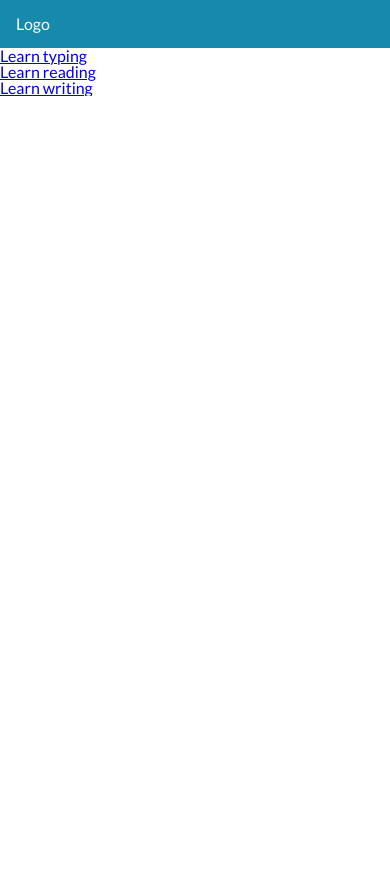
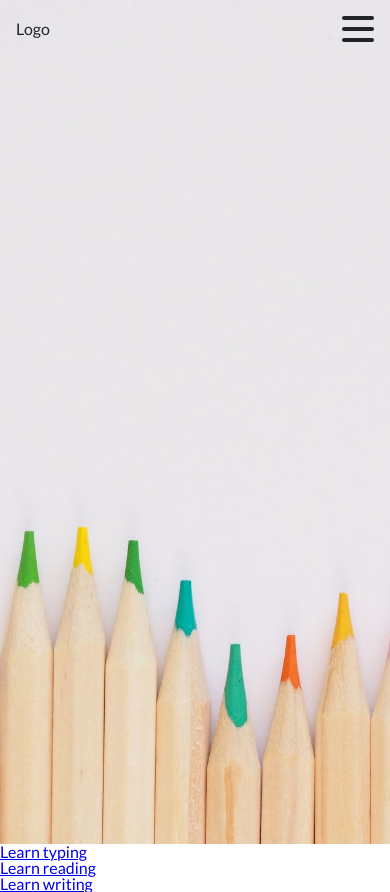
Before and after one commit to jzarzeczny/kid-learning, a Next.js app: page / in a window 390 px wide. Before the commit the page ends 844 px from the top, so only its background shows below. Built offline with nearby package versions, Linux system fonts and the light colour scheme.

Commit message:
[09] add hamburger

```diff
--- /dev/null
+++ b/app/page.module.scss
@@ -0,0 +1,4 @@
+.heroSection {
+  position: relative;
+  height: 100vh;
+}
--- a/app/page.tsx
+++ b/app/page.tsx
@@ -1,10 +1,19 @@
-"use client";
-
 import Link from "next/link";
 import React from "react";
+import Image from "next/image";
+import styles from "./page.module.scss";
 
 function Home() {
   return (
+    <>
+      <section className={styles.heroSection}>
+        <Image
+          src="/landing.jpg"
+          alt="Landing image"
+          fill
+          style={{ objectFit: "cover" }}
+        />
+      </section>
       <ul>
         <li>
           <Link href="/learnTyping">Learn typing</Link>
@@ -16,6 +25,7 @@ function Home() {
           <Link href="/learnWriting">Learn writing</Link>
         </li>
       </ul>
+    </>
   );
 }
 
--- /dev/null
+++ b/components/Header/Hamburger/Hamburger.module.scss
@@ -0,0 +1,42 @@
+@use "styles/colors" as *;
+
+.checkbox {
+  position: absolute;
+  top: 1rem;
+  right: 1rem;
+  width: 32px;
+  height: 32px;
+  margin: 0;
+  opacity: 0;
+  z-index: 5;
+  cursor: pointer;
+}
+
+.hamburger {
+  position: relative;
+  display: flex;
+  flex-direction: column;
+  justify-content: space-between;
+  height: 26px;
+  width: 32px;
+}
+
+.line {
+  display: block;
+  height: 4px;
+  width: 100%;
+  border-radius: 10px;
+  background: $black;
+}
+
+.line1 {
+  transform-origin: 0% 0%;
+  transition: transform 0.4s ease-in-out;
+}
+.line2 {
+  transition: transform 0.2s ease-in-out;
+}
+.line3 {
+  transform-origin: 0% 100%;
+  transition: transform 0.4s ease-in-out;
+}
--- /dev/null
+++ b/components/Header/Hamburger/Hamburger.tsx
@@ -0,0 +1,20 @@
+import React from "react";
+import styles from "./Hamburger.module.scss";
+
+export const Hamburger = () => {
+  return (
+    <>
+      <input
+        className={styles.checkbox}
+        type="checkbox"
+        name="hamburger"
+        id="hamburger"
+      />
+      <div className={styles.hamburger}>
+        <span className={`${styles.line} ${styles.line1}`}></span>
+        <span className={`${styles.line} ${styles.line2}`}></span>
+        <span className={`${styles.line} ${styles.line3}`}></span>
+      </div>
+    </>
+  );
+};
--- a/components/Header/Header.module.scss
+++ b/components/Header/Header.module.scss
@@ -1,6 +1,15 @@
 @use "styles/colors" as *;
 .header {
+  position: fixed;
+  display: flex;
+  justify-content: space-between;
+  align-items: center;
+  z-index: 1;
+  top: 0;
+  left: 0;
+  right: 0;
   background-color: $blue-300;
-  color: $white;
+  color: $black;
   padding: 1rem;
+  background-color: transparent;
 }
--- a/components/Header/Header.tsx
+++ b/components/Header/Header.tsx
@@ -1,10 +1,12 @@
 import Link from "next/link";
+import { Hamburger } from "./Hamburger/Hamburger";
 import styles from "./Header.module.scss";
 
 export default function Header() {
   return (
     <header className={styles.header}>
       <span>Logo</span>
+      <Hamburger />
     </header>
   );
 }
--- a/styles/colors.scss
+++ b/styles/colors.scss
@@ -10,3 +10,4 @@ $blue-700: hsla(206, 66%, 34%, 1);
 $blue-900: hsla(206, 66%, 28%, 1);
 
 $white: #fff;
+$black: #212427;
```
Also changed, not shown: components/Header/MenuItems/MenuItems.module.scss (added), components/Header/MenuItems/MenuItems.tsx (added), public/landing.jpg (added). Lines whose indentation alone changed are shown as unchanged.
